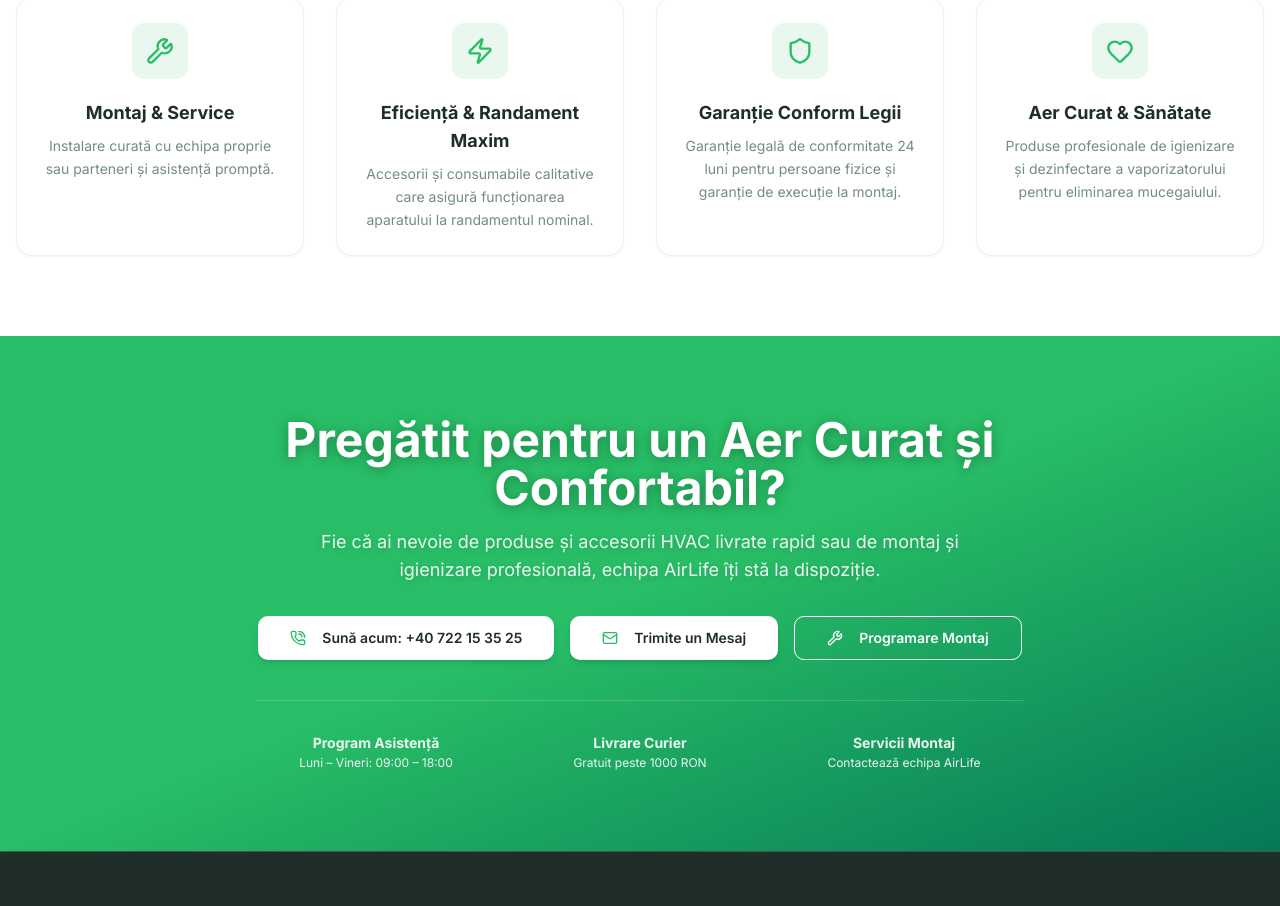
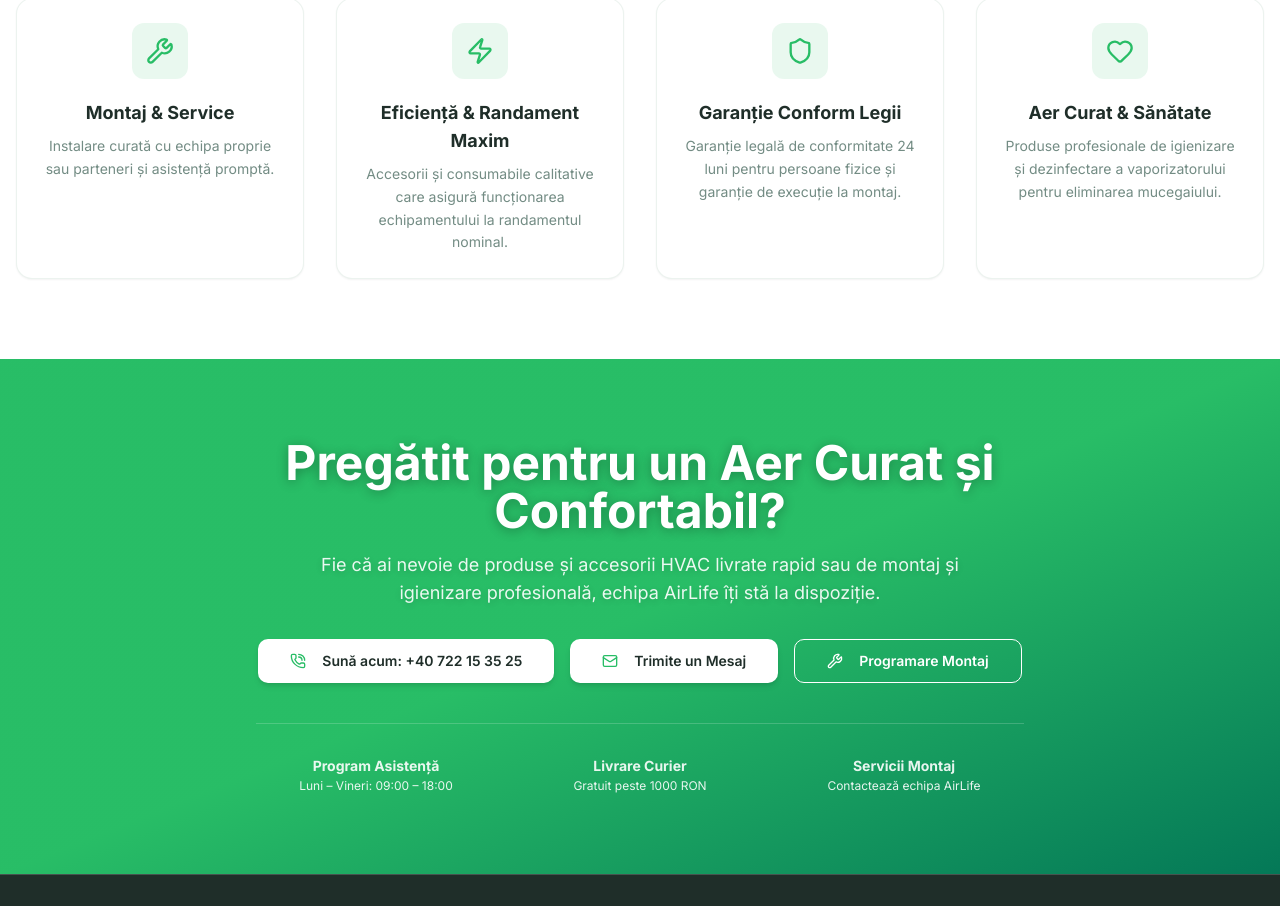
Before and after one commit to teodor-vladconstantin/AirLife, a Next.js app: page / in a window 1280 px wide. Shown: the part 2691-3597 px from the top of the page. Built offline with nearby package versions, Linux system fonts and the light colour scheme; no server answers.

Commit message:
Features: aparatului -> echipamentului in cardul Eficienta si Randament Maxim (#12)
Claude-Session: https://claude.ai/code/session_015WxH4w2Woof8bSAg2UYu58

Co-authored-by: Claude <noreply@anthropic.com>

```diff
--- a/src/components/Features.tsx
+++ b/src/components/Features.tsx
@@ -9,7 +9,7 @@ const features = [
   {
     icon: Zap,
     title: "Eficiență & Randament Maxim",
-    description: "Accesorii și consumabile calitative care asigură funcționarea aparatului la randamentul nominal.",
+    description: "Accesorii și consumabile calitative care asigură funcționarea echipamentului la randamentul nominal.",
   },
   {
     icon: Shield,
```
